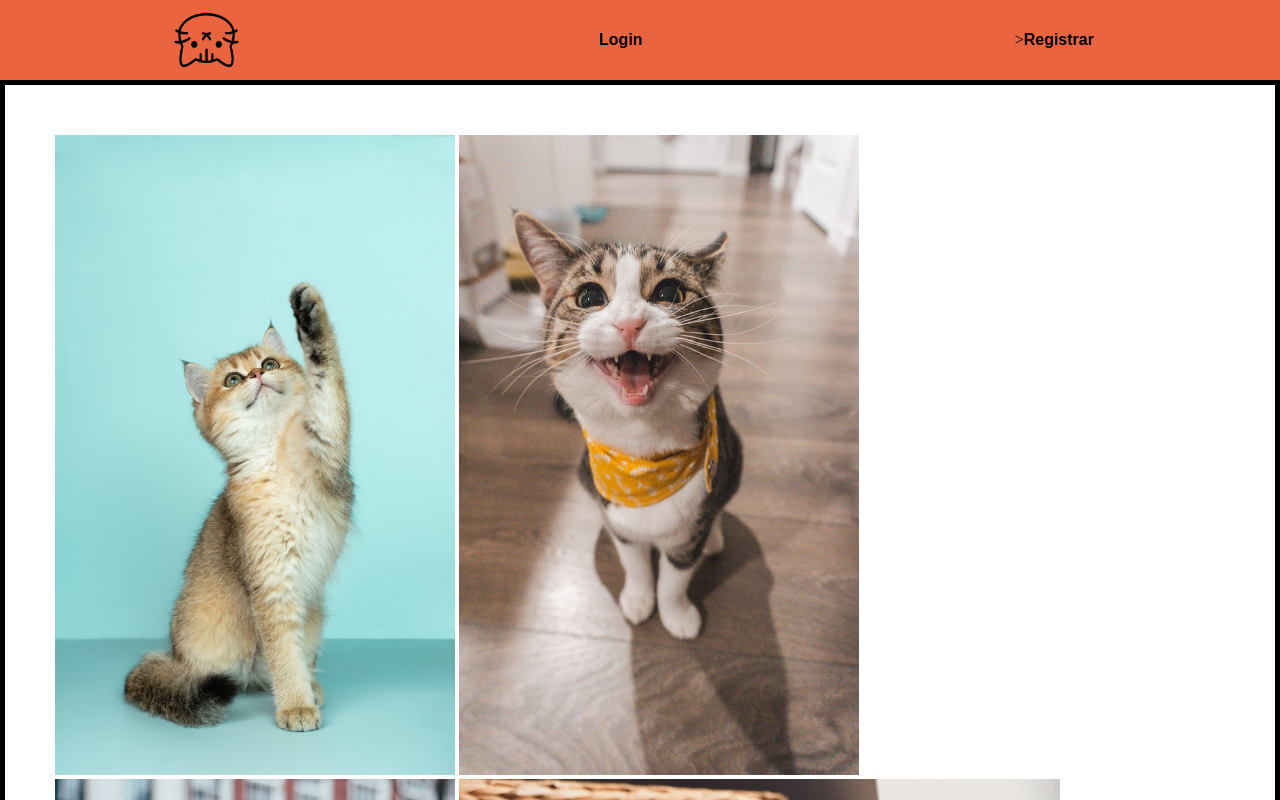
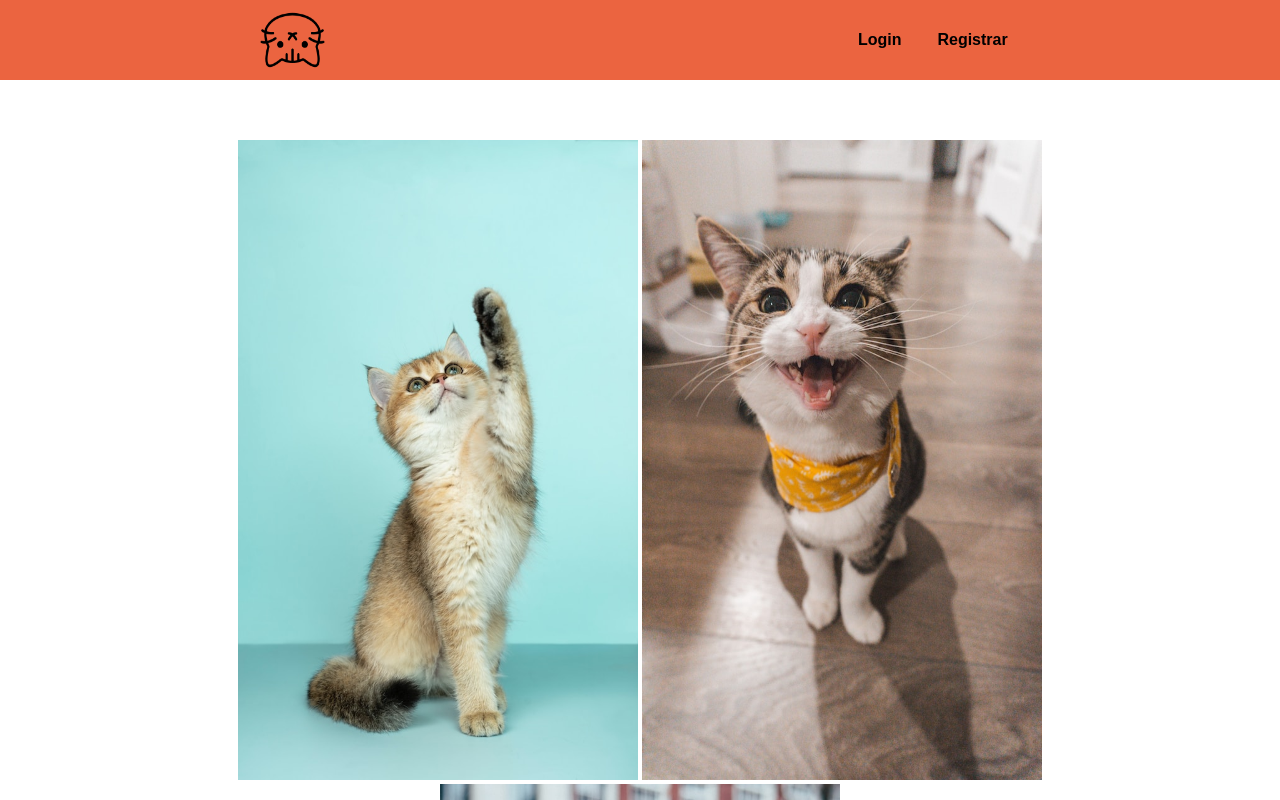
Before and after one commit to Deysehgfi/projeto-cats, a plain HTML site: page index.html in a window 1280 px wide. Shown: the top 800 px of the page. Drawn offline with Linux system fonts and the light colour scheme.

Commit message:
Add files via upload

```diff
--- a/index.html
+++ b/index.html
@@ -9,29 +9,44 @@
 <body>
     <header class="container">
        <nav>
-        <ul>
             <img class="logo" src="./img/logo.png" alt="">
-
-            <li><a href="#"><strong>Login</strong></a></li>
-             <li>><a href="#"><strong>Registrar</strong></a></li>
-        </ul>
+            <div class="nav-bar">
+                <a href="#"><strong>Login</strong></a>
+                <a href="#"><strong>Registrar</strong></a>
+            </div>
        </nav>
 
     </header>
 
     <main>
+        <section class="box-1">
+        <div>
             <img class="img-1" src="./img/cat_1.jpg" alt="">
             <img class="img-1" src="./img/cat_2.jpg" alt="">
             <img class="img-1" src="./img/cat_3.jpg" alt="">
+        </div>
+
+        <div>
             <img class="img-2" src="./img/cat_4.jpg" alt="">
             <img class="img-2" src="./img/cat_5.jpg" alt="">
+        </div>
+
         <img class="img-3" src="./img/cat_6.jpg" alt="">
+
+        <div>
             <img class="img-1" src="./img/cat_7.jpg" alt="">
             <img class="img-1" src="./img/cat_8.jpg" alt="">
             <img class="img-1" src="./img/cat_9.jpg" alt="">
+        </div>
+
+        <div>
             <img class="img-2" src="./img/cat_10.jpg" alt="">
-        <img class="img2" src="./img/cat_11.jpg" alt="">
+            <img class="img-2" src="./img/cat_11.jpg" alt="">
+        </div>
+
         <img class="img-3" src="./img/cat_12.jpg" alt="">
+        </section>
+
     </main>
 
     <footer>
--- a/style.css
+++ b/style.css
@@ -5,6 +5,7 @@
 body{
     margin: 0;
     padding: 0;
+
 }
 
 header{
@@ -14,15 +15,16 @@ header{
 
 }
 
-nav ul {
+nav{
     display: flex;
    align-items: center;
+   margin: 0;
+   padding: 0;
+   justify-content: space-around;
+}
 
-}
-ul{
-    margin: 0;
-    padding: 0;
-    justify-content: space-around;
+.nav-bar{
+    display: inline;
 }
 
 .logo{
@@ -32,27 +34,25 @@ height: 80px;
 
 }
 
-li{
-    list-style: none;
+ a{
+    color: var(---black);
+    text-decoration: none;
+    font-size: 16px;
+    font-family: Arial, Helvetica, sans-serif;
     padding: 16px;
+}
+
+
+/* corpo------------------------------------------------------ */
+main{
+
+   padding: 60px;
+   text-align: center;
+
 
 }
 
 
-li a{
-    color: var(---black);
-    text-decoration: none;
-    font-size: 16px;
-    font-family: Arial, Helvetica, sans-serif;
-    padding-right: 10px 10px;
-    text-align: end;
-}
-
-/* corpo------------------------------------------------------ */
-main{
-    border: #000 solid 5px;
-    padding: 50px;
-}
 
 .img-1{
     width: 400px;
@@ -60,6 +60,8 @@ main{
     top: 160px;
     left: 920px;
     border: 2px;
+
+
 }
 
 .img-2{
@@ -91,6 +93,7 @@ footer{
 footer h3 {
     color: var(---black);
     font-size: 16px;
+    text-align: center; padding: 5px;
 
 
 }
```
Lines whose indentation alone changed are shown as unchanged.
